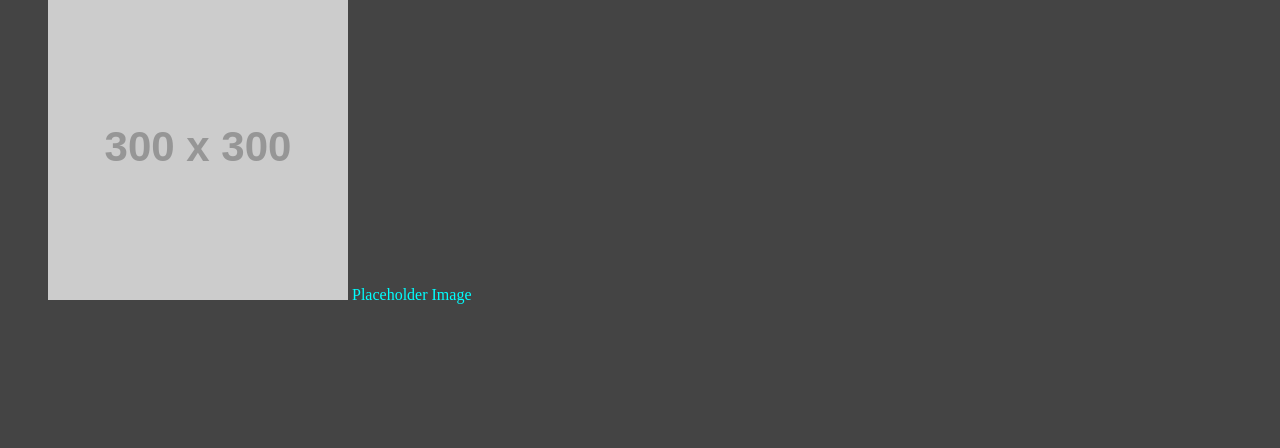
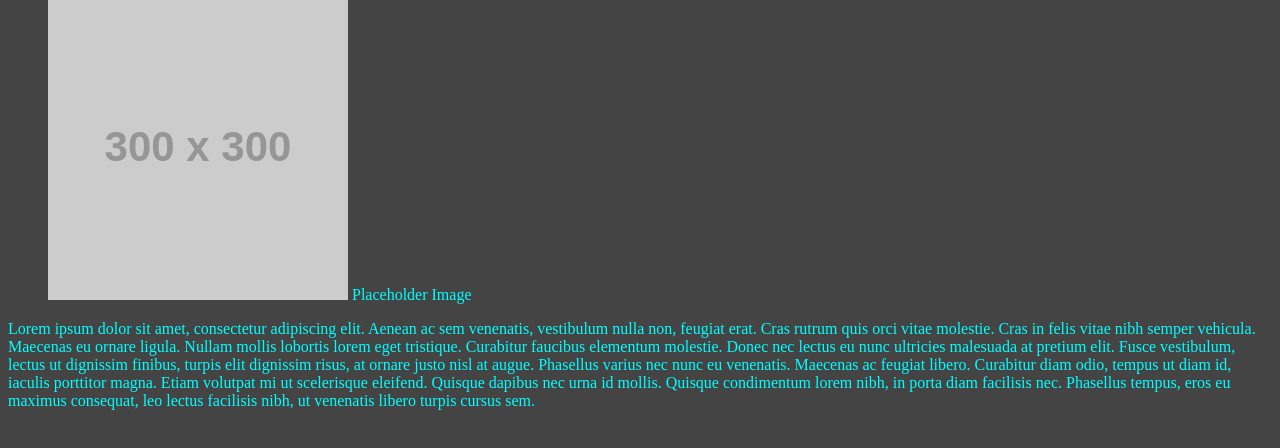
Before and after one commit to kaur0300/test-gh-desktop, a plain HTML site: page index.html in a window 1280 px wide. Shown: the part 66-514 px from the top of the page. Drawn offline with Linux system fonts and the light colour scheme; placeholder pictures from the web are drawn by us.

Commit message:
paragraph
I added paragraph in html file

```diff
--- a/index.html
+++ b/index.html
@@ -11,5 +11,6 @@
             <img src="http://placehold.it/300" alt="placeholder-image">
             <figurecaption>Placeholder Image</figurecaption>
         </figure>
+        <p>Lorem ipsum dolor sit amet, consectetur adipiscing elit. Aenean ac sem venenatis, vestibulum nulla non, feugiat erat. Cras rutrum quis orci vitae molestie. Cras in felis vitae nibh semper vehicula. Maecenas eu ornare ligula. Nullam mollis lobortis lorem eget tristique. Curabitur faucibus elementum molestie. Donec nec lectus eu nunc ultricies malesuada at pretium elit. Fusce vestibulum, lectus ut dignissim finibus, turpis elit dignissim risus, at ornare justo nisl at augue. Phasellus varius nec nunc eu venenatis. Maecenas ac feugiat libero. Curabitur diam odio, tempus ut diam id, iaculis porttitor magna. Etiam volutpat mi ut scelerisque eleifend. Quisque dapibus nec urna id mollis. Quisque condimentum lorem nibh, in porta diam facilisis nec. Phasellus tempus, eros eu maximus consequat, leo lectus facilisis nibh, ut venenatis libero turpis cursus sem.</p>
     </body>
 </html>
```
